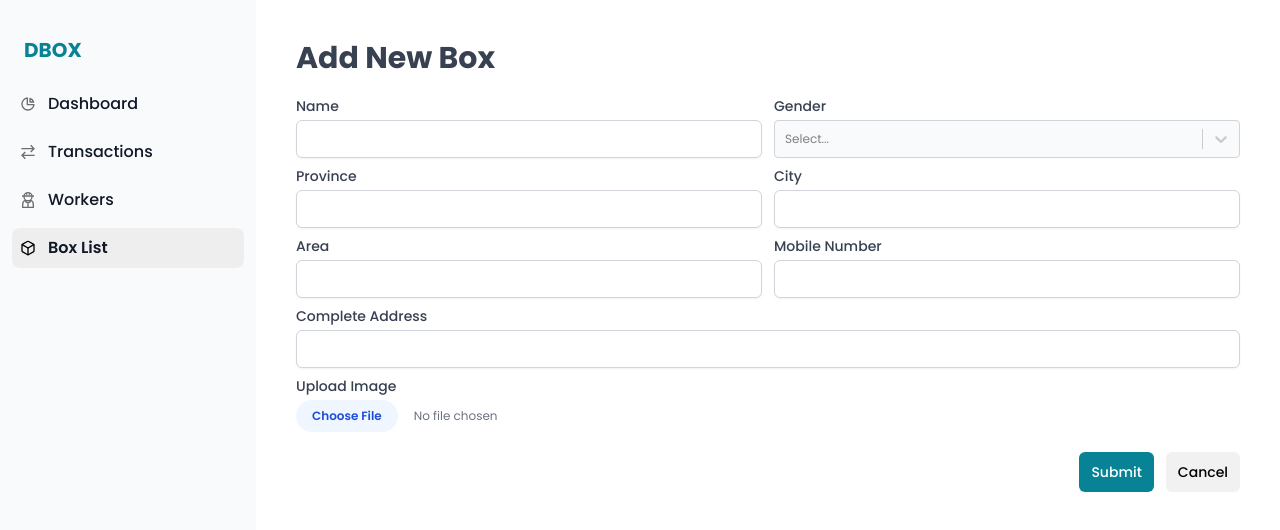
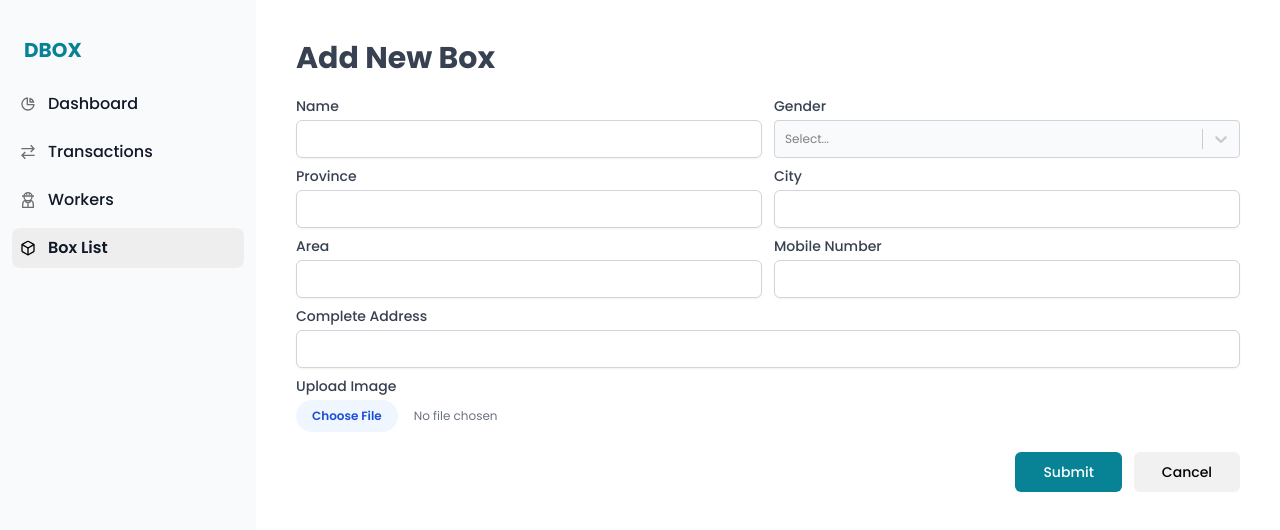
Before and after one commit to hammadtariq321/dbox-frontend, a Next.js app: page /boxes/add in a window 1280 px wide. Shown: the top 530 px of the page. Built offline with nearby package versions, Linux system fonts and the light colour scheme.

Commit message:
"Update Button component's CSS class to change padding from px-1.5 to px-7"

```diff
--- a/src/components/button.js
+++ b/src/components/button.js
@@ -31,7 +31,7 @@ const Button = ({
     <button
       type="button"
       className={clsx(
-        "rounded-md px-1.5 py-2.5 transform transition duration-300 ease-in-out text-sm font-biennale font-medium",
+        "rounded-md px-7 py-2.5  transform transition duration-300 ease-in-out text-sm font-biennale font-medium",
         variantClasses,
         className
       )}
```
